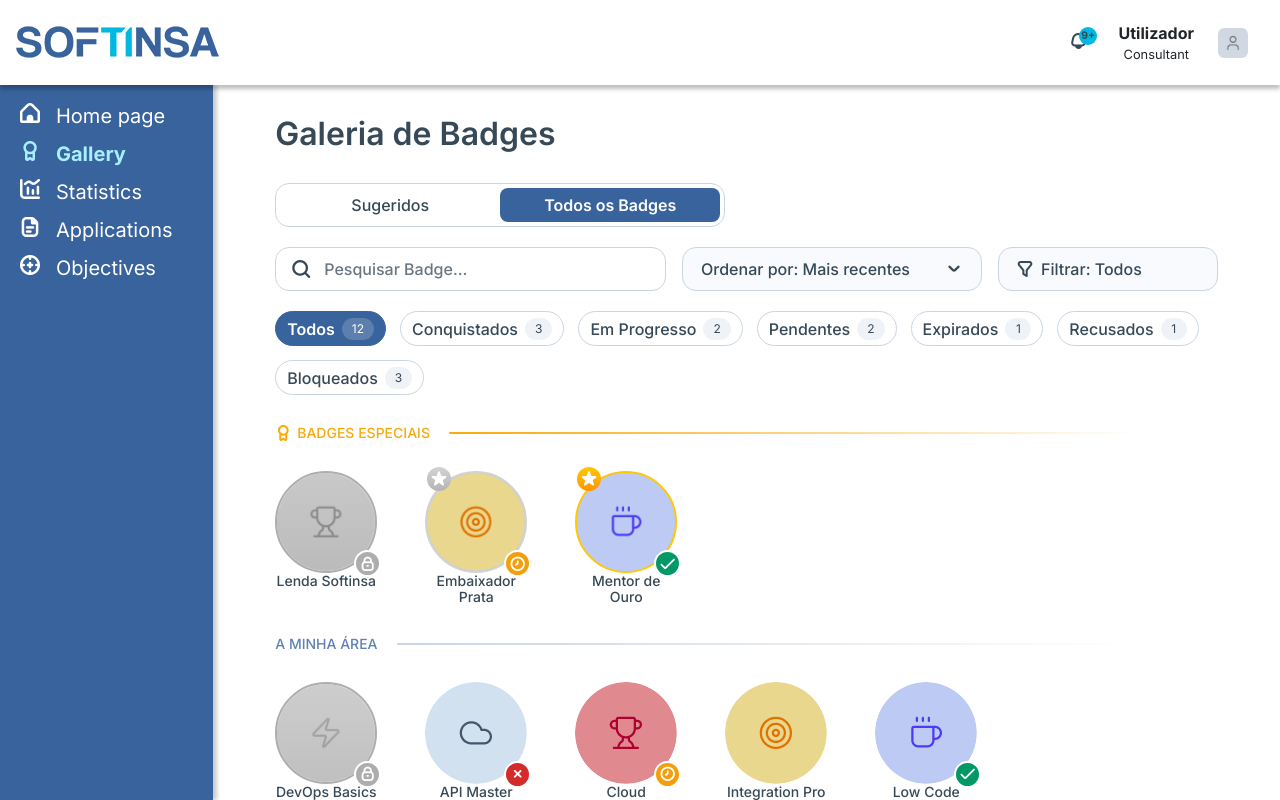
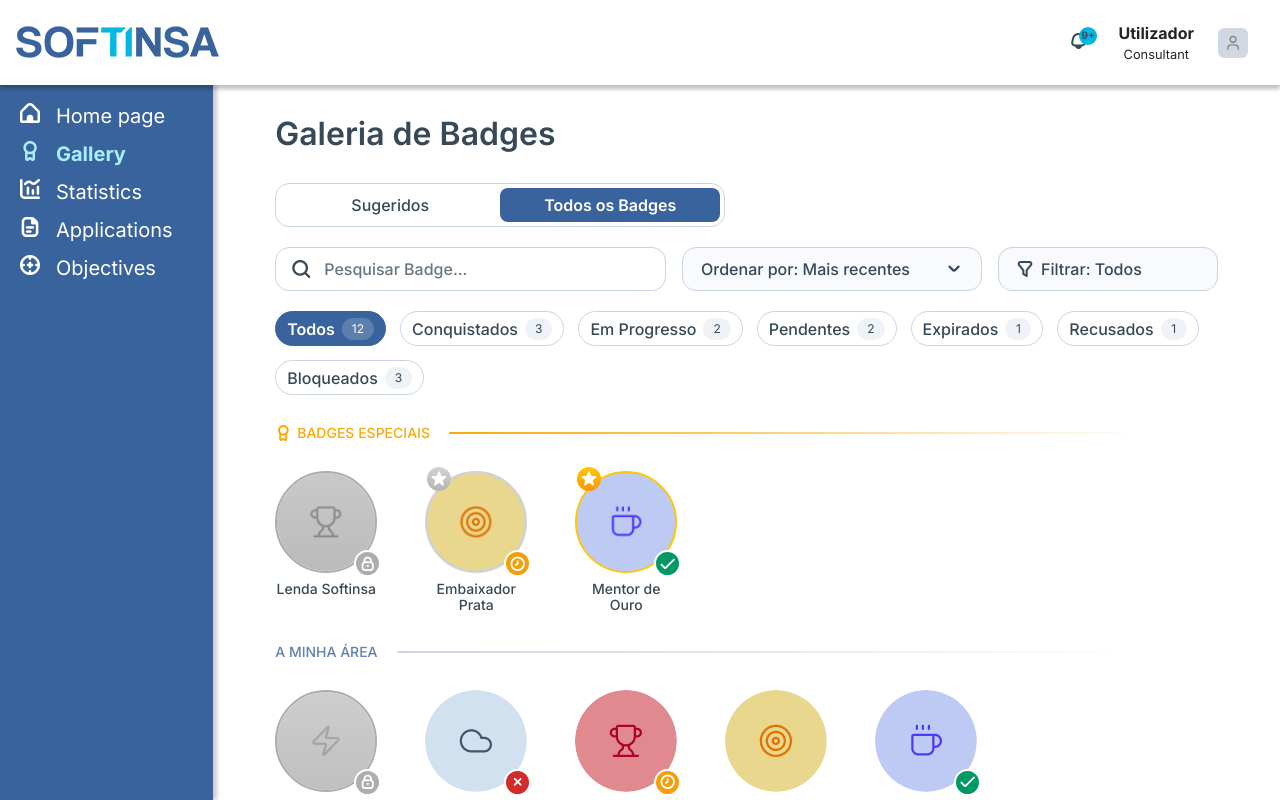
Before and after one commit to tiiago2/App-Web-PINT, a React (Vite) app in the folder softinsa_pint/: page /galeria in a window 1280 px wide. Both pictures are taken after a click on the button "Todos os Badges". Built offline with nearby package versions, Linux system fonts and the light colour scheme; some icons are missing.

Commit message:
Pequena correção visual no nome dos badges

```diff
--- a/softinsa_pint/src/components/Galeria/BadgeItem/BadgeItem.css
+++ b/softinsa_pint/src/components/Galeria/BadgeItem/BadgeItem.css
@@ -21,6 +21,16 @@
     overflow: visible;
 }
 
+.badge-item:focus {
+    outline: none;
+}
+
+.badge-item:focus-visible {
+    outline: var(--borda-principal) solid var(--barra_lateral);
+    outline-offset: 6px;
+    border-radius: var(--border-radius-pequeno);
+}
+
 .badge-item-visual {
     position: relative;
 
@@ -33,3 +43,23 @@
 
     overflow: visible;
 }
+
+.badge-item-nome {
+    max-width: 100%;
+
+    display: block;
+
+    margin-top: var(--espaco-circulo-nome-badge);
+
+    white-space: normal;
+    overflow-wrap: break-word;
+    text-align: center;
+}
+
+.badge-item .badge-progresso {
+    margin-top: var(--espaco-nome-progresso-badge);
+}
+
+.badge-item:hover .badge-item-nome {
+    font-weight: 600;
+}
--- a/softinsa_pint/src/styles/estilos_tokens.css
+++ b/softinsa_pint/src/styles/estilos_tokens.css
@@ -63,8 +63,8 @@
 
     /* GALERIA DE BADGES — ESPAÇAMENTOS INTERNOS */
 
-        --espaco-circulo-nome-badge: 4px;
-        --espaco-nome-progresso-badge: 4px;
+        --espaco-circulo-nome-badge: 8px;
+        --espaco-nome-progresso-badge: 8px;
 
         --gap-titulo-linha-seccao-badge: 13px;
         --gap-cabecalho-conteudo-seccao-badge: 30px;
```
